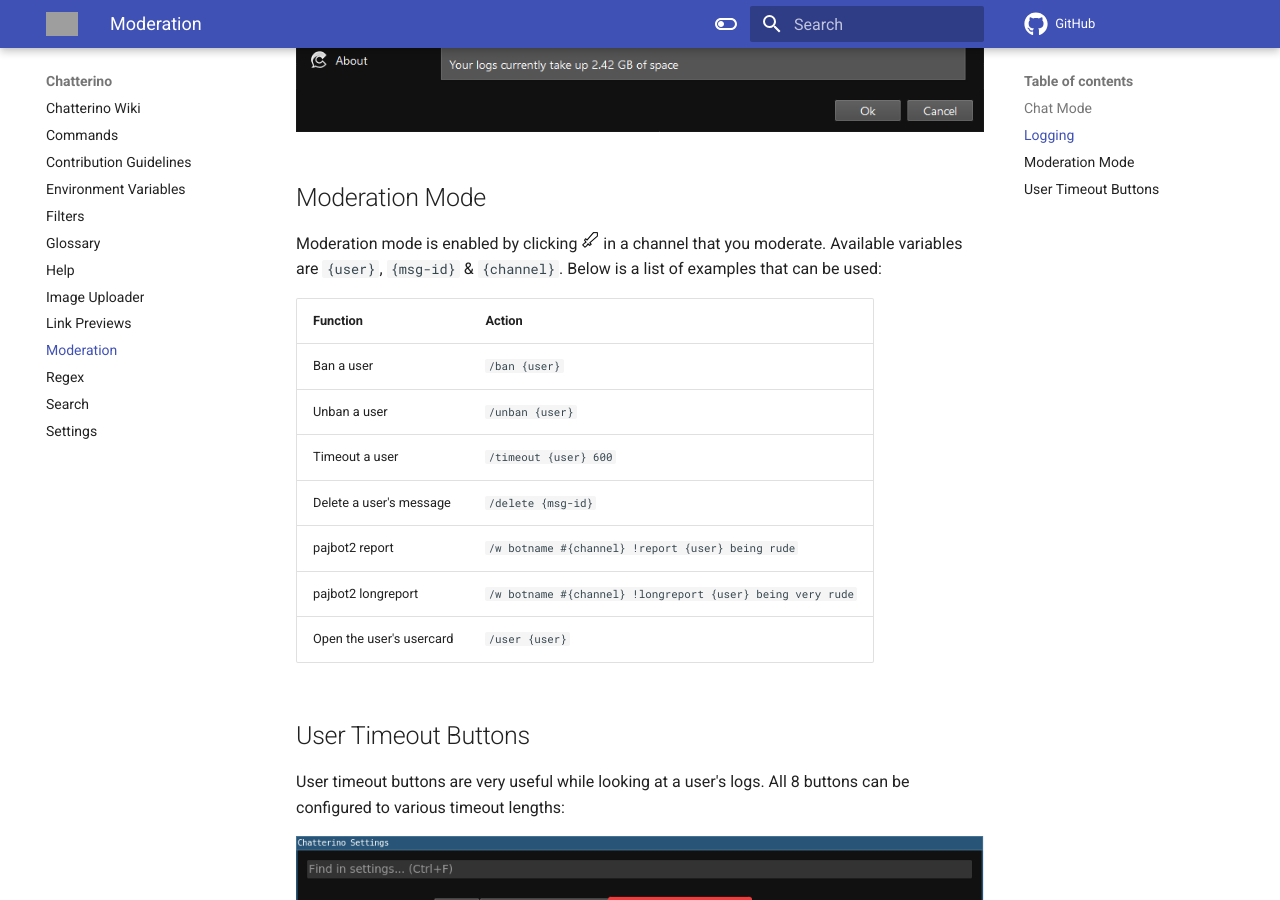
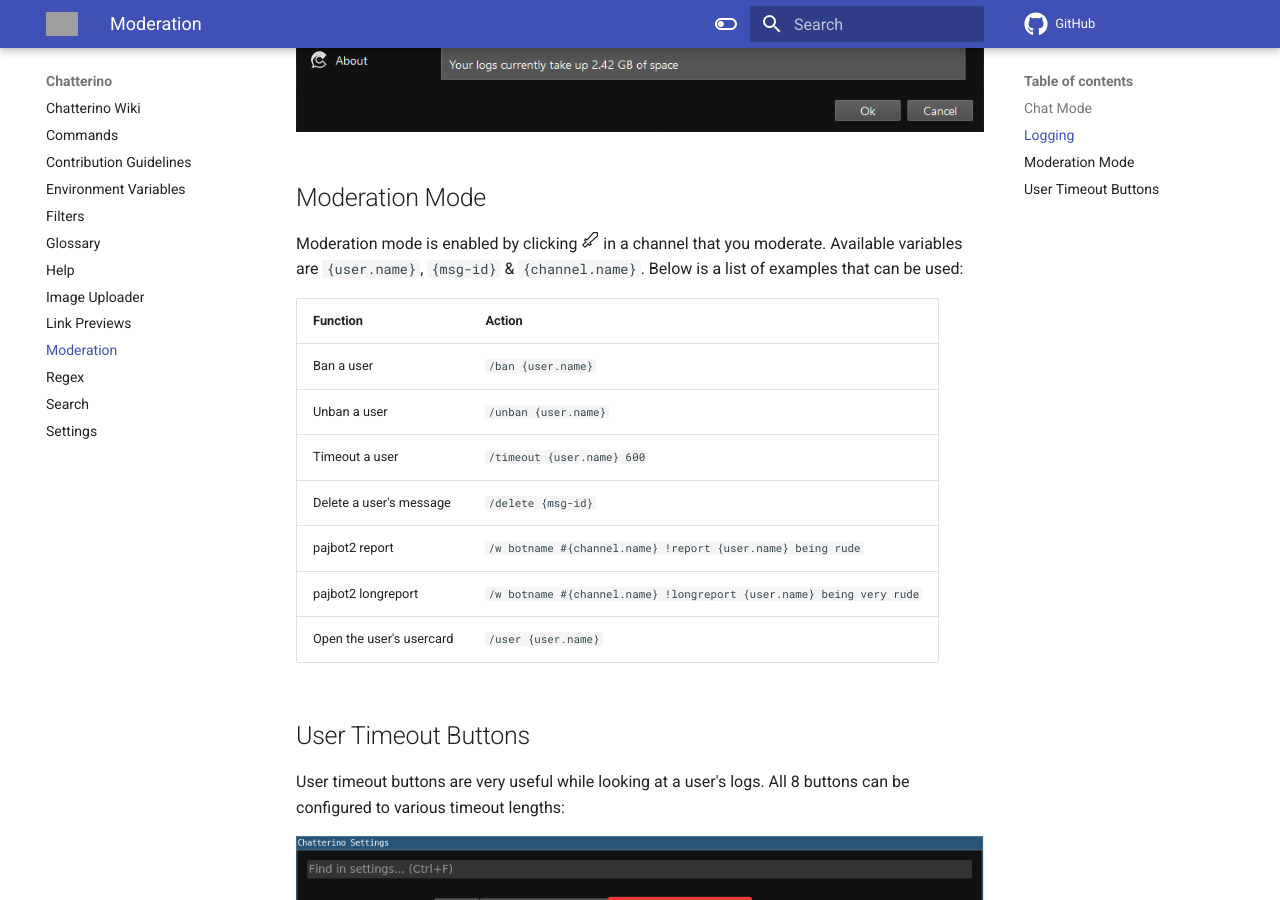
Before and after one commit to Chatterino/wiki, an MkDocs documentation site: the page built from docs/Moderation.md, in a window 1280 px wide and 900 px high, scrolled down 1145 px. Built offline with MkDocs 1.6.1 and Material for MkDocs 9.7.7, drawn with Linux system fonts in a browser that asks for light colours; comment, search, counter and statistics services are not loaded; grey boxes are pictures that could not be loaded.

Commit message:
Update variable names on Moderation page (#129)
Co-authored-by: pajlada <rasmus.karlsson@pajlada.com>

```diff
--- a/docs/Moderation.md
+++ b/docs/Moderation.md
@@ -15,17 +15,17 @@
 ![Logging](./images/moderation/logging.png)
 
 ## Moderation Mode
-Moderation mode is enabled by clicking ![ModModeDisabled](./images/moderation/modModeDisabled.png){: width=18; height=18 } in a channel that you moderate. Available variables are `{user}`, `{msg-id}` & `{channel}`. Below is a list of examples that can be used:
+Moderation mode is enabled by clicking ![ModModeDisabled](./images/moderation/modModeDisabled.png){: width=18; height=18 } in a channel that you moderate. Available variables are `{user.name}`, `{msg-id}` & `{channel.name}`. Below is a list of examples that can be used:
 
 | Function | Action |
 | - | - |
-| Ban a user | `/ban {user}` |
-| Unban a user | `/unban {user}` |
-| Timeout a user | `/timeout {user} 600` |
+| Ban a user | `/ban {user.name}` |
+| Unban a user | `/unban {user.name}` |
+| Timeout a user | `/timeout {user.name} 600` |
 | Delete a user's message | `/delete {msg-id}` |
-| pajbot2 report | `/w botname #{channel} !report {user} being rude` |
-| pajbot2 longreport | `/w botname #{channel} !longreport {user} being very rude` |
-| Open the user's usercard | `/user {user}` |
+| pajbot2 report | `/w botname #{channel.name} !report {user.name} being rude` |
+| pajbot2 longreport | `/w botname #{channel.name} !longreport {user.name} being very rude` |
+| Open the user's usercard | `/user {user.name}` |
 
 ## User Timeout Buttons
 User timeout buttons are very useful while looking at a user's logs. All 8 buttons can be configured to various timeout lengths:
```
